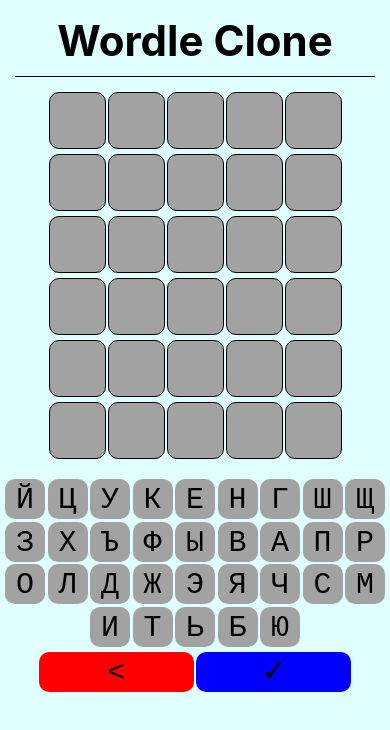
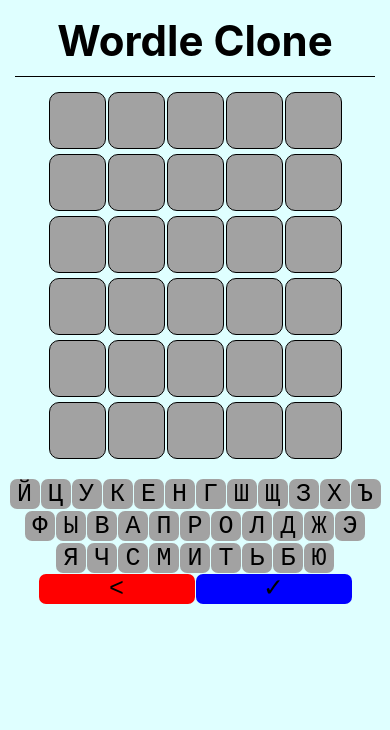
Before and after one commit to DrManfree/wordle-clone-ru, a React (Create React App) app: page / in a window 390 px wide. Shown: the top 730 px of the page. Built offline with nearby package versions, Linux system fonts and the light colour scheme.

Commit message:
mobile layout changes

```diff
--- a/src/App.scss
+++ b/src/App.scss
@@ -157,21 +157,38 @@
         }
 
         @media screen and (max-width: 510px) {
-            .divider:first-of-type {
-                order: 99;
+            .key {
+                width: 35px;
+                height: 35px;
+                line-height: 35px;
+                border-radius: 7px;
             }
             .enter {
                 order: 99;
+                flex-basis: 40%;
             }
             .backspace {
-                order: 99;
-                width: 155px;
+                order: 98;
+                flex-basis: 40%;
             }
         }
 
-        @media screen and (max-width: 465px) {
-            .divider:nth-of-type(2) {
+        @media screen and (max-width: 450px) {
+            gap: 1px;
+            .key {
+                width: 30px;
+                height: 30px;
+                line-height: 30px;
+                font-size: 25px;
+            }
+        }
+
+        @media screen and (max-width: 370px) {
+            .divider {
                 order: 100;
+            }
+            .divider:first-of-type {
+                order: 97;
             }
         }
     }
```
